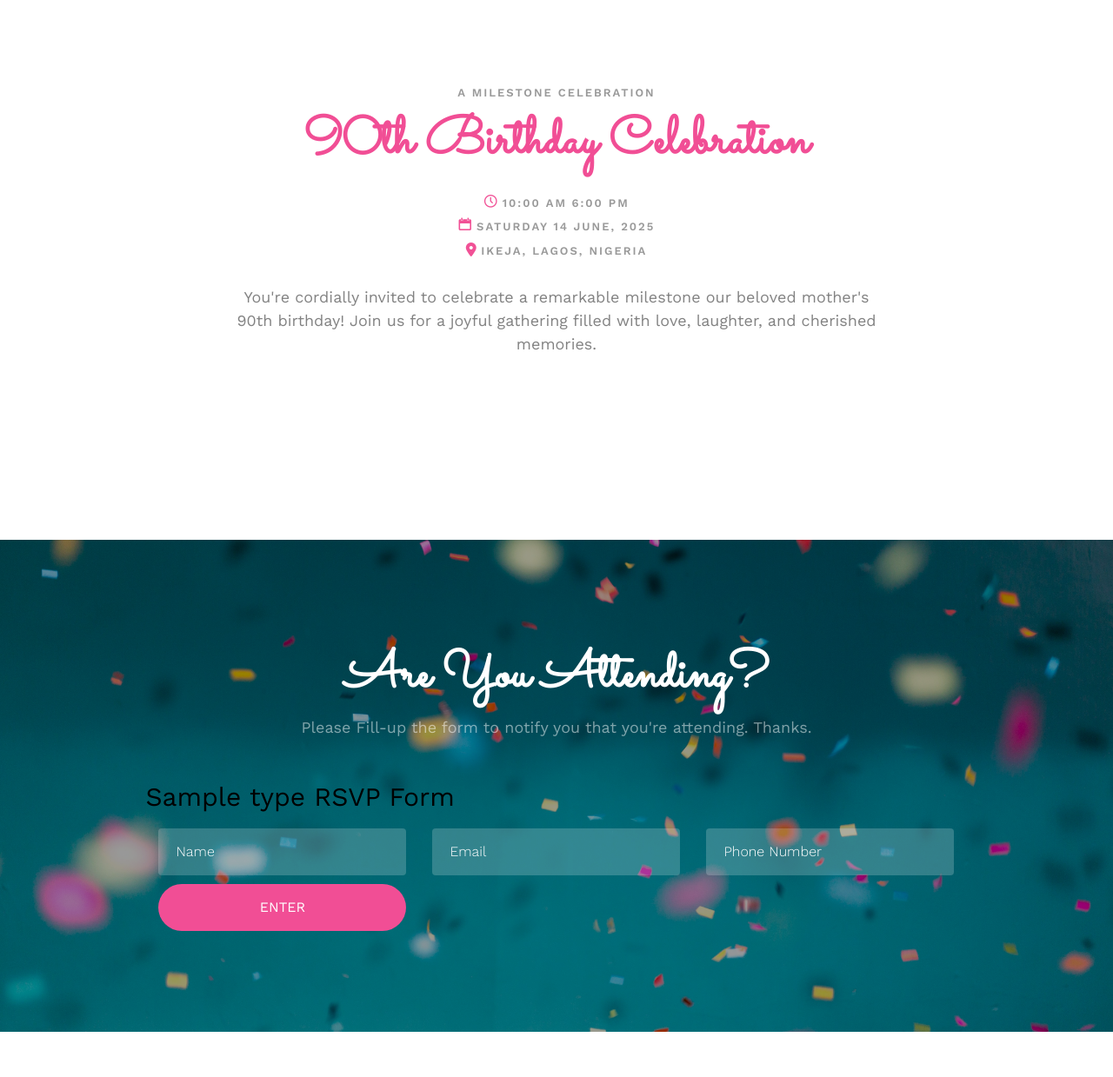
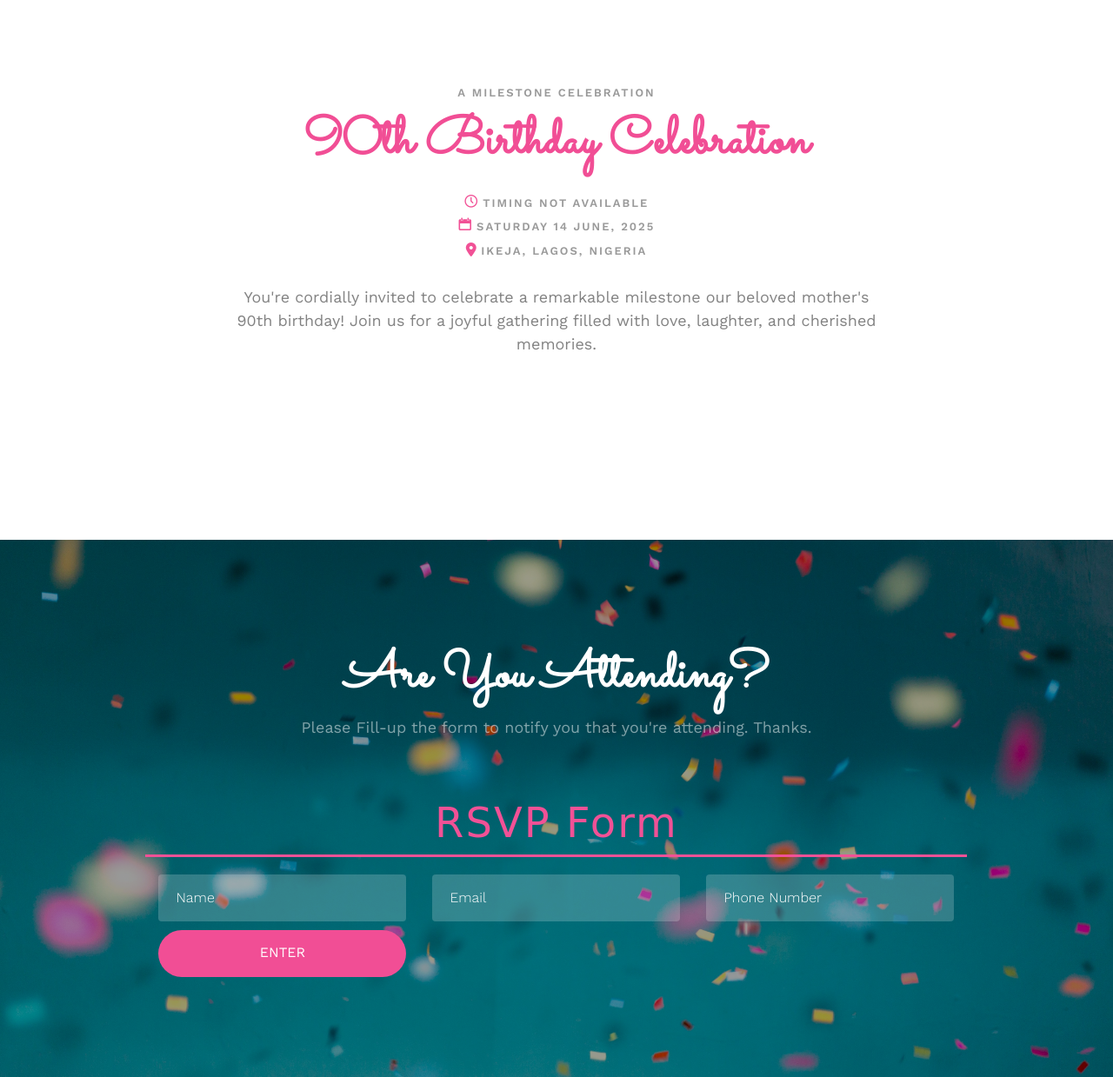
Before and after one commit to decobwebs/Mrs-Beatrice-oluwaremilekun-Sowemimo-s-90th-Birthday-BOS-, a Flask app: template templates/index.html in a window 1280 px wide. Shown: the part 920-2159 px from the top of the page at 87% size. Run offline with Flask 3, Linux system fonts and the light colour scheme; the template is opened without the code that fills it: values that come from a table or form of the project are taken from there, others are empty; tables that the repository leaves empty hold one stand-in row (values such as "Sample post"); some web fonts are replaced.

Commit message:
Updated Carousel

```diff
--- a/app.py
+++ b/app.py
@@ -108,7 +108,7 @@ def logout():
 # Route to display the Regular Guest RSVP form
 @app.route('/')
 def index():
-    return render_template('index.html')
+    return render_template('login.html')
 
 # Route to display the VIP Guest RSVP form
 @app.route('/vip')
@@ -519,7 +519,13 @@ def delete_guest_type(type_id):
 
 @app.route('/rsvp/<type_name>', methods=['GET'])
 def rsvp_form(type_name):
+    # Fetch the guest type based on the type_name parameter
     guest_type = GuestType.query.filter_by(name=type_name).first_or_404()
+
+    # Ensure the guest type is either VIP or Regular
+
+
+    # Pass the guest_type object to the template
     return render_template('index.html', guest_type=guest_type)
 
 
--- a/templates/index.html
+++ b/templates/index.html
@@ -92,9 +92,16 @@
 					<span>A Milestone Celebration</span>
 					<h2>90th Birthday Celebration</h2>
 					<div class="event-col">
-						<i class="icon-clock" style="color: #f15196;"></i>
-						<span>10:00 AM</span>
-						<span>6:00 PM</span>
+					    <i class="icon-clock" style="color: #f15196;"></i>
+					    {% if guest_type.name == 'VIP' %}
+					        <span>03:00 PM Till</span>
+					        <span>Mama Calls</span>
+					    {% elif guest_type.name == 'Regular' %}
+					        <span>01:00 PM Till</span>
+					        <span>05:00 PM</span>
+					    {% else %}
+					        <span>Timing Not Available</span>
+					    {% endif %}
 					</div>
 					<div class="event-col">
 						<i class="icon-calendar" style="color: #f15196;"></i>
@@ -139,7 +146,9 @@
 					{% endwith %}
 
 					<!-- RSVP Form -->
-					<h2>{{ guest_type.name }} RSVP Form</h2>
+					<h2 style="font-family: 'Great Vibes', cursive; font-size: 48px; color: #f15196; text-align: center; margin-top: 20px; margin-bottom: 20px; letter-spacing: 2px; font-weight: normal; border-bottom: 3px solid #f15196; padding-bottom: 10px;">
+						RSVP Form
+					</h2>
 					<form class="form-inline" action="{{ url_for('register_guest', type_name=guest_type.name) }}" method="POST">
 					    <div class="col-md-4 col-sm-4">
 					        <div class="form-group">
```
